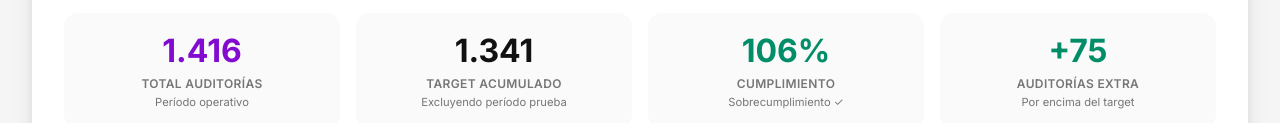
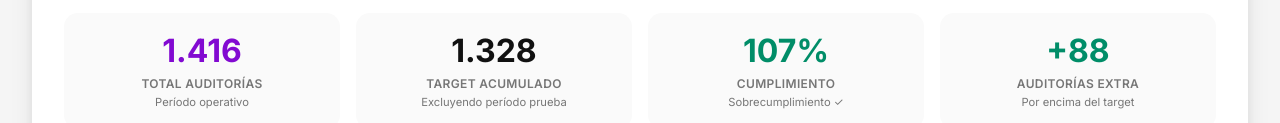
Before and after one commit to julianholguin-sudo/qa-dashboard-nubank, a plain HTML site: page index.html in a window 1280 px wide. Shown: the part 365-488 px from the top of the page. Drawn offline with Linux system fonts and the light colour scheme.

Commit message:
Add files via upload

```diff
--- a/index.html
+++ b/index.html
@@ -1069,7 +1069,7 @@
             { semana: 'Dic 08-14', target: 106, realizadas: 100, qaScore: 86.00, tipo: 'festivo' },
             { semana: 'Dic 15-21', target: 106, realizadas: 97, qaScore: 91.75, tipo: 'normal' },
             { semana: 'Dic 22-28', target: 95, realizadas: 94, qaScore: 91.49, tipo: 'festivo' },
-            { semana: 'Dic 29-Ene 04', target: 106, realizadas: 94, qaScore: 92.55, tipo: 'festivo' },
+            { semana: 'Dic 29-Ene 04', target: 93, realizadas: 94, qaScore: 92.55, tipo: 'festivo' },
             { semana: 'Ene 05-11', target: 82, realizadas: 82, qaScore: 92.68, tipo: 'normal' },
             { semana: 'Ene 12-18', target: 106, realizadas: 94, qaScore: 77.66, tipo: 'normal' },
             { semana: 'Ene 19-25', target: 106, realizadas: 124, qaScore: 73.39, tipo: 'normal' },
```
